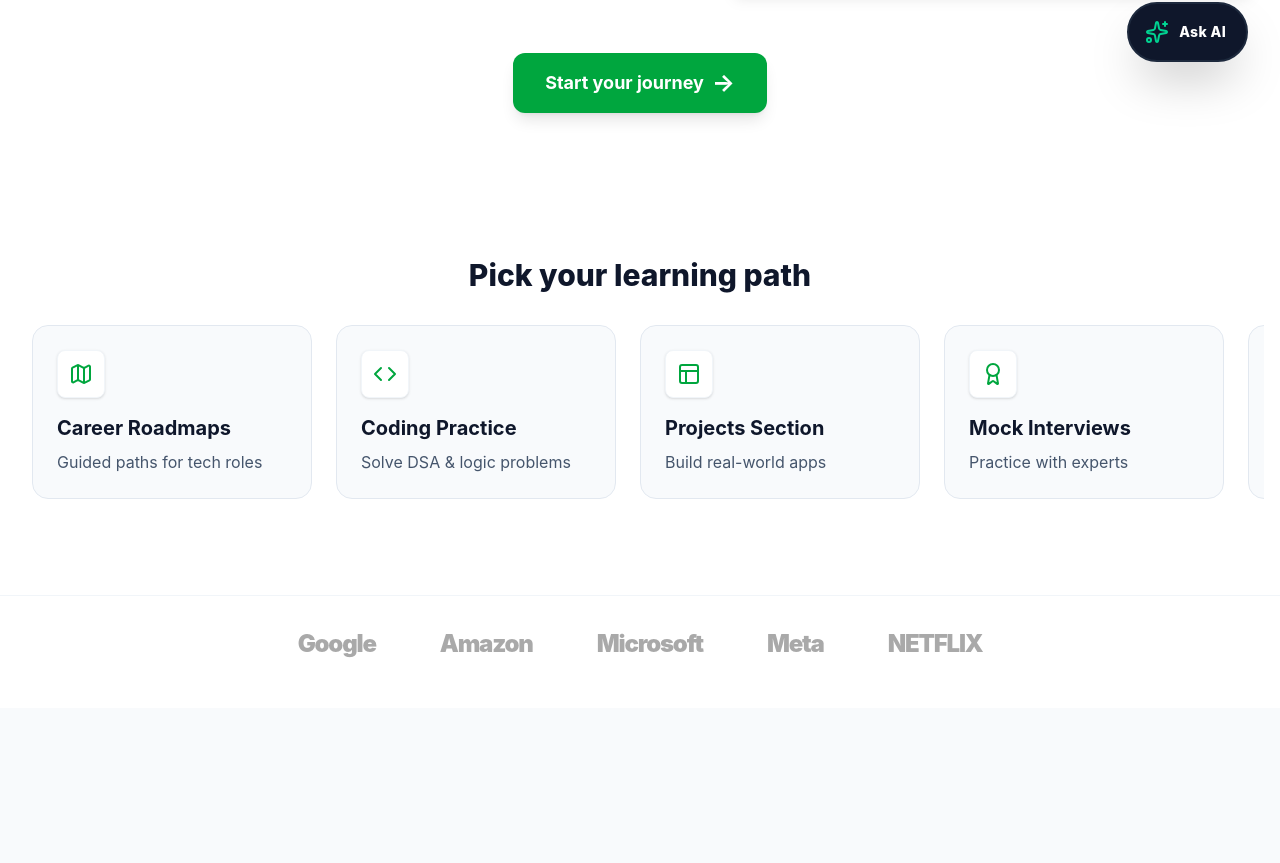
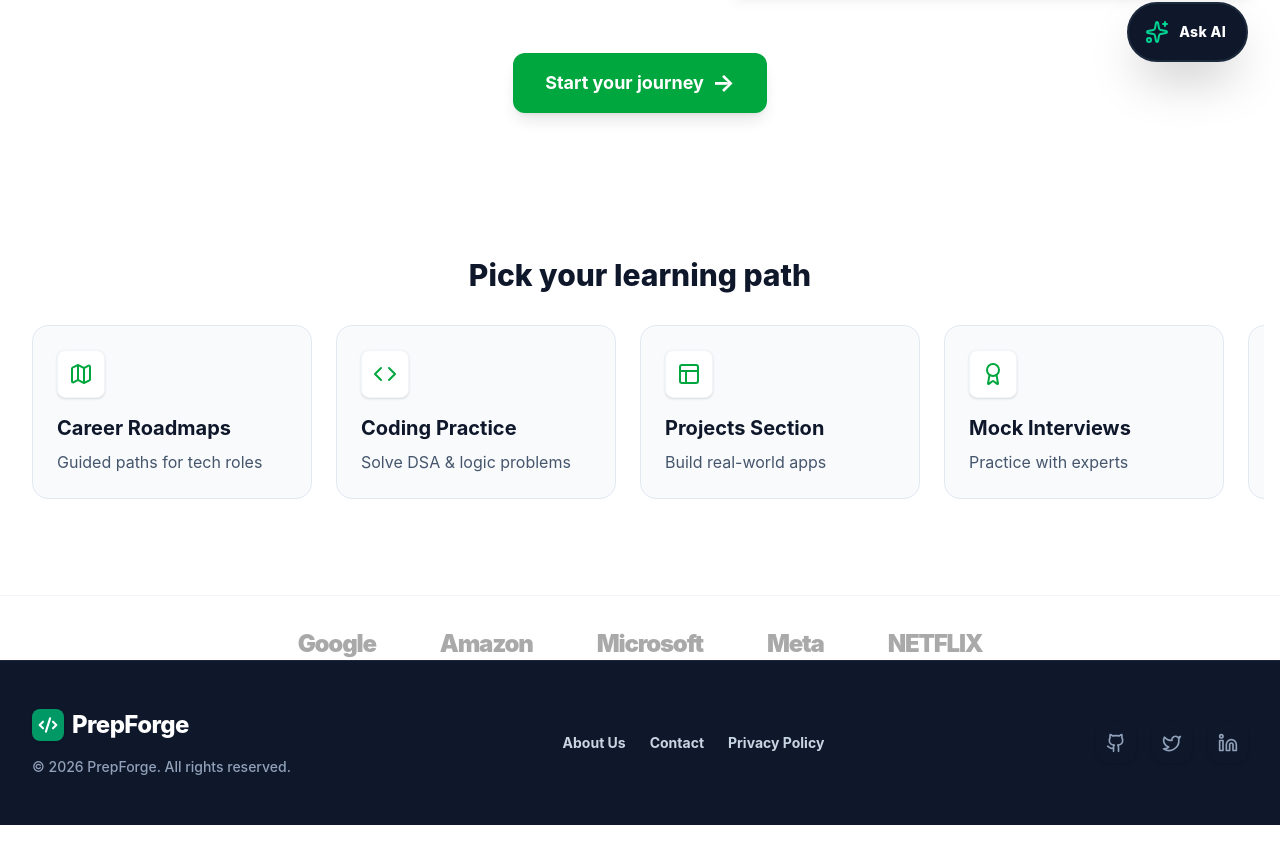
Before and after one commit to ShahanawazKhan-star/PrepForge, a React (Vite) app: page / in a window 1280 px wide. Shown: the part 714-1577 px from the top of the page. Before the commit the page ends 1422 px from the top, so only its background shows below. Built offline with nearby package versions, Linux system fonts and the light colour scheme.

Commit message:
Login page added with refined font sizes

```diff
--- a/src/components/AIChat.tsx
+++ b/src/components/AIChat.tsx
@@ -1,6 +1,7 @@
 import { useState, useRef, useEffect } from 'react';
 import { Sparkles, X, Send } from 'lucide-react';
 import { motion, AnimatePresence } from 'framer-motion';
+import { useLocation } from 'react-router-dom';
 
 export const AIChat = () => {
   const [isOpen, setIsOpen] = useState(false);
@@ -9,6 +10,9 @@ export const AIChat = () => {
     { id: 1, text: "Hello! I am your mentor. How can I help you today?", isAi: true }
   ]);
   const messagesEndRef = useRef<HTMLDivElement>(null);
+  const location = useLocation();
+
+  const hideChat = location.pathname === '/login' || location.pathname === '/signup';
 
   const scrollToBottom = () => {
     messagesEndRef.current?.scrollIntoView({ behavior: 'smooth' });
@@ -36,6 +40,8 @@ export const AIChat = () => {
       }]);
     }, 1000);
   };
+
+  if (hideChat) return null;
 
   return (
     <>
--- /dev/null
+++ b/src/components/Footer.tsx
@@ -0,0 +1,54 @@
+import { Link } from 'react-router-dom';
+import { Code2, Github, Twitter, Linkedin } from 'lucide-react';
+
+const Footer = () => {
+  return (
+    <footer className="bg-slate-900 border-t border-slate-800 py-12 px-4 sm:px-6 lg:px-8 mt-auto w-full">
+      <div className="max-w-7xl mx-auto flex flex-col md:flex-row justify-between items-center gap-8 md:gap-4">
+
+        {/* Logo and Copyright */}
+        <div className="flex flex-col items-center md:items-start space-y-4">
+          <Link to="/" className="flex items-center gap-2">
+            <div className="bg-emerald-600 p-1.5 rounded-lg shadow-sm">
+              <Code2 className="w-5 h-5 text-white stroke-[2.5]" />
+            </div>
+            <span className="text-2xl font-extrabold text-white tracking-tight">
+              PrepForge
+            </span>
+          </Link>
+          <p className="text-slate-400 text-sm font-medium">
+            © {new Date().getFullYear()} PrepForge. All rights reserved.
+          </p>
+        </div>
+
+        {/* Links */}
+        <nav className="flex flex-wrap justify-center gap-6">
+          <Link to="#" className="text-sm font-bold text-slate-300 hover:text-emerald-400 transition-colors">
+            About Us
+          </Link>
+          <Link to="#" className="text-sm font-bold text-slate-300 hover:text-emerald-400 transition-colors">
+            Contact
+          </Link>
+          <Link to="#" className="text-sm font-bold text-slate-300 hover:text-emerald-400 transition-colors">
+            Privacy Policy
+          </Link>
+        </nav>
+
+        {/* Social Icons */}
+        <div className="flex gap-4">
+          <a href="#" className="p-2.5 text-slate-400 hover:text-white hover:bg-slate-800 rounded-xl transition-all shadow-sm" aria-label="GitHub">
+            <Github className="w-5 h-5" />
+          </a>
+          <a href="#" className="p-2.5 text-slate-400 hover:text-white hover:bg-slate-800 rounded-xl transition-all shadow-sm" aria-label="Twitter">
+            <Twitter className="w-5 h-5" />
+          </a>
+          <a href="#" className="p-2.5 text-slate-400 hover:text-white hover:bg-blue-600 rounded-xl transition-all shadow-sm" aria-label="LinkedIn">
+            <Linkedin className="w-5 h-5" />
+          </a>
+        </div>
+      </div>
+    </footer>
+  );
+};
+
+export default Footer;
--- a/src/components/Home.tsx
+++ b/src/components/Home.tsx
@@ -1,6 +1,7 @@
 import { Link } from 'react-router-dom';
 import { Map, Code, Briefcase, Bot, Layout, Award } from 'lucide-react';
 import heroIllustration from '../assets/hero-illustration.png';
+import Footer from './Footer';
 
 const Home = () => {
   // Aapke 6 feature cards ka data
@@ -92,6 +93,7 @@ const Home = () => {
           <span className="text-2xl font-black text-slate-800 tracking-tighter">NETFLIX</span>
         </div>
       </section>
+      <Footer />
     </div>
   );
 };
--- a/src/pages/Projects.tsx
+++ b/src/pages/Projects.tsx
@@ -1,5 +1,6 @@
 import { useState } from 'react';
 import { Folder, Clock, Layers, X } from 'lucide-react';
+import Footer from '../components/Footer';
 
 type ProjectLevel = 'Beginner' | 'Intermediate' | 'Advanced';
 
@@ -228,6 +229,7 @@ export default function Projects() {
           </div>
         </div>
       )}
+      <Footer />
     </div>
   );
 }
--- a/src/pages/Roadmaps.tsx
+++ b/src/pages/Roadmaps.tsx
@@ -11,6 +11,7 @@ import {
 } from 'lucide-react';
 import { roadmaps } from '../data/roadmaps';
 import type { RoadmapType } from '../data/roadmaps';
+import Footer from '../components/Footer';
 
 // Map icon strings to Lucide components
 const iconMap: Record<string, React.ElementType> = {
@@ -286,6 +287,7 @@ const Roadmaps = () => {
           </motion.div>
         )}
       </AnimatePresence>
+      <Footer />
     </div>
   );
 }
```
